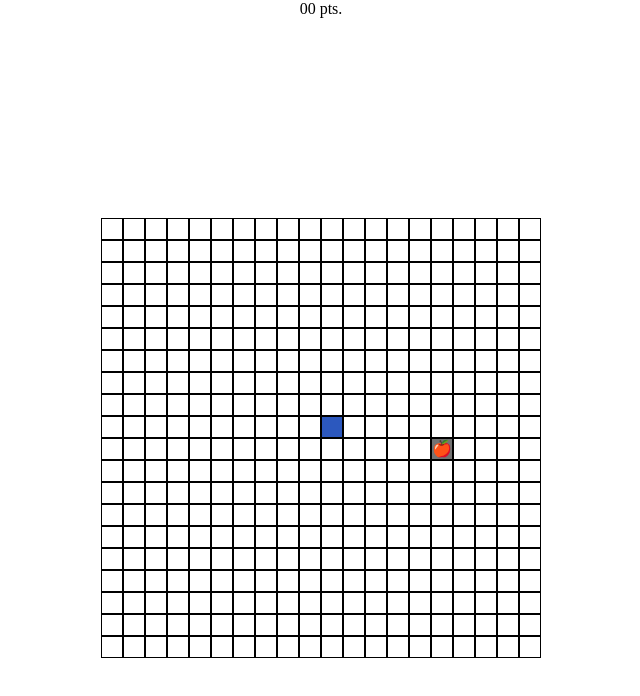
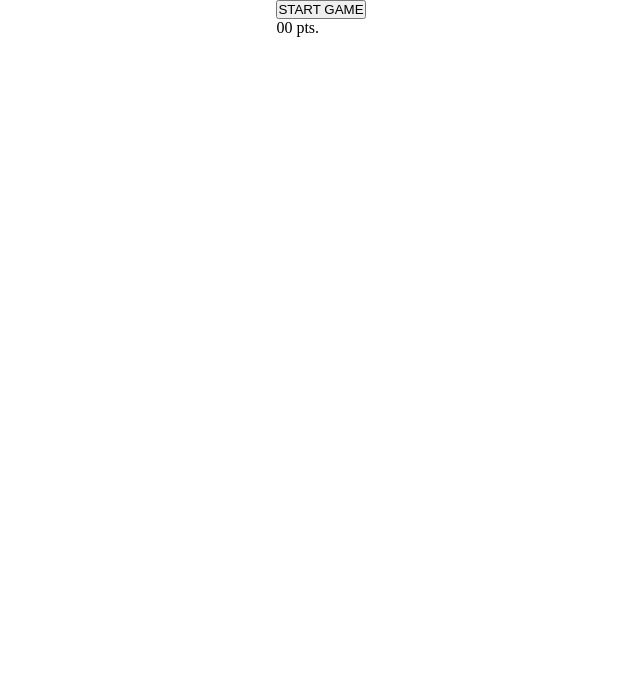
Before and after one commit to pauCM-es/snake-game, a plain HTML site: page index.html in a window 1280 px wide. Shown: the whole page, without its empty margins (319-959 px from the left). Drawn offline with Linux system fonts and the light colour scheme.

Commit message:
minor changes

```diff
--- a/app.js
+++ b/app.js
@@ -1,17 +1,11 @@
 import {
-  removeElements,
-  hasClass,
   randomNumber,
-  threeDigitNumber,
-  toggleClasses,
-  getRandomItems,
-  randomBoolean,
 } from "./helpers.js";
 
 
 
 const sizeGrid = 20
-let grid = []
+// let grid = []
 let score = 0
 let currentDirection = "left"
 let speed = 400
@@ -29,23 +23,22 @@ const directions = {
 }
 
 const grid$$ = document.querySelector("#grid")
+const startBtn$$ = document.querySelector(".start-btn")
+const score$$ = document.querySelector(".score")
 
-//*OTHER USEFULL FUNCTIONS
+//*OTHER USEFULL FUNCTIONS ----------------------------------------------------
+//get the element from the array created when drawing the grid
 const getElement = (coordsArray) => {
   return elementsGrid$$[`${coordsArray[0]}-${coordsArray[1]}`]
 }
 
-//*DRAW GRID
-const createGridArray = (size) => {
-  for (let i = 0; i < size; i++) {
-    const rowArray = []
-    for (let j = 0; j < size; j++) {
-      rowArray.push(0)
-    }
-    grid.push(rowArray)
-  }
+//compaires if any of the snake's body parts has the same coordinates of an element
+const checkForSnake = (coordsArray) => {
+  return snake.some(bodyPart => bodyPart.toString() === coordsArray.toString())
 }
 
+
+//*DRAW GRID and save in an object all elements --------------------------------
 const drawGrid = (size) => {
   //rows
   for (let y = 0;  y < size; y++) {
@@ -62,12 +55,8 @@ const drawGrid = (size) => {
   }
 }
 
-//compaires if any of the snake's body parts has the same coordinates of an element
-const checkForSnake = (coordsArray) => {
-  return snake.some(bodyPart => bodyPart.toString() === coordsArray.toString())
-}
 
-//*APPLE
+//*APPLE --------------------------------------------------------------------
 const randomApple = (maxX, maxY) => {
   //new apple position on grid
   let positionY = randomNumber(0, maxY)
@@ -81,9 +70,6 @@ const randomApple = (maxX, maxY) => {
     appleXY = [positionX, positionY]
   }
 
-  console.log('apple: ' + positionX,positionY)
-  grid[positionY][positionX] = "A"
-
   //paint apple
   const apple = getElement([positionX, positionY])
   apple.classList.add("apple")
@@ -92,13 +78,8 @@ const randomApple = (maxX, maxY) => {
 
 
 
-
-
-
-
-
-//*SNAKE
-//print snake head
+//*SNAKE ---------------------------------------------------------------------
+//print snake head and the next body part
 const printSnake = () => {
   getElement(snake[0]).classList.add("head")
   snake.length > 1 && getElement(snake[1]).classList.replace("head","body")
@@ -122,6 +103,7 @@ const eatApple = () => {
   apple.classList.remove("apple")
   apple.textContent = ""
   score += 5
+  score$$.textContent = score
   console.log("EAT APPLE +5pts!!! --> score: ", score)
   randomApple(sizeGrid, sizeGrid)
 }
@@ -169,12 +151,12 @@ document.onkeydown = (e) => {
 }
 
 
+//* GAME -------------------------------------------------------------------
+const init = () => {
+  drawGrid(sizeGrid)
+  randomApple(sizeGrid, sizeGrid)
+  printSnake()
+  move(speed)
+}
 
-
-
-
-createGridArray(sizeGrid)
-drawGrid(sizeGrid)
-randomApple(sizeGrid, sizeGrid)
-printSnake()
-// move(speed)
+startBtn$$.addEventListener("click", init)
--- a/index.html
+++ b/index.html
@@ -11,6 +11,7 @@
   <body>
     <div id="game">
       <section id="details">
+        <button class="start-btn">START GAME</button>
         <div class="score">00 pts.</div>
       </section>
       <section id="grid">
```
